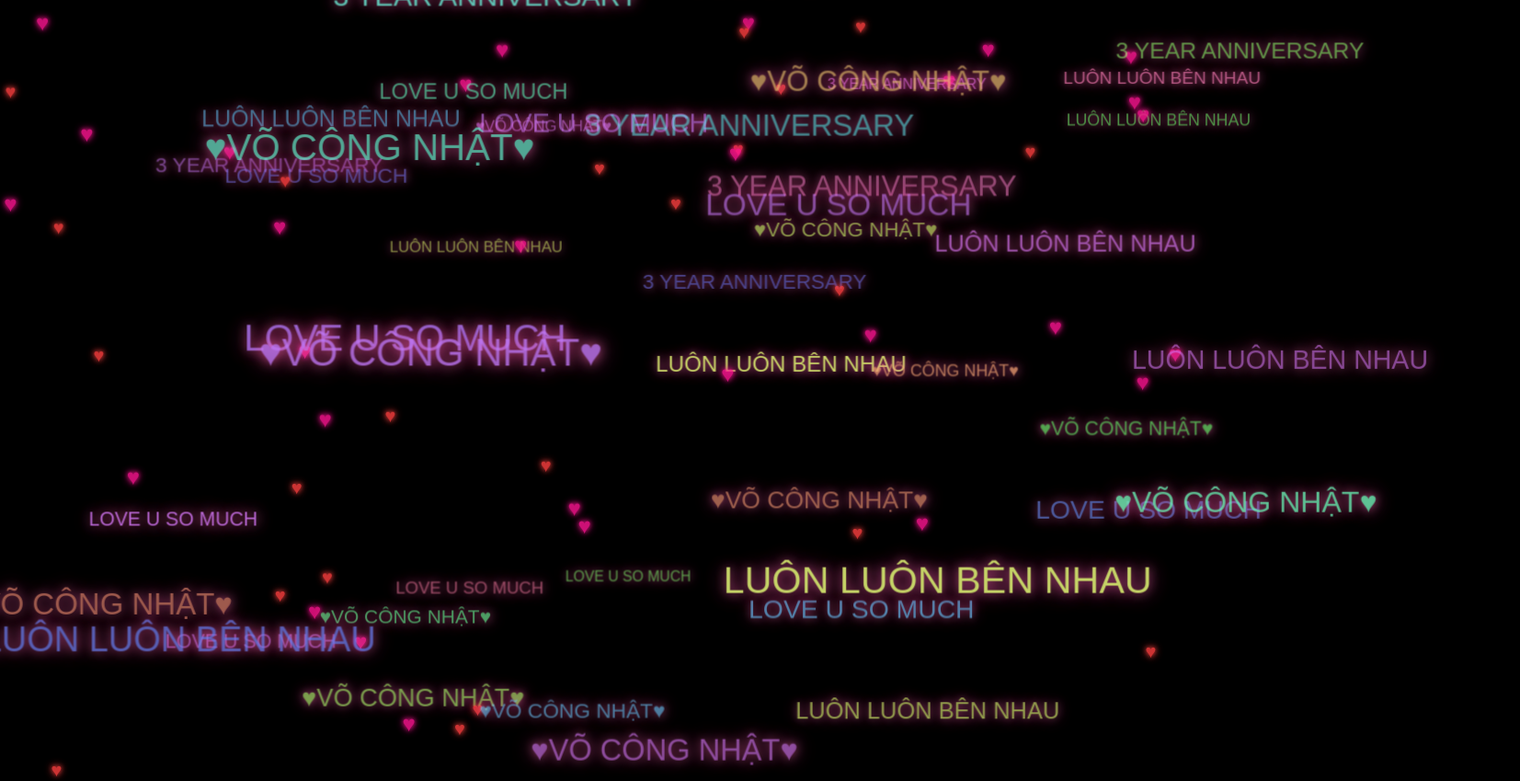
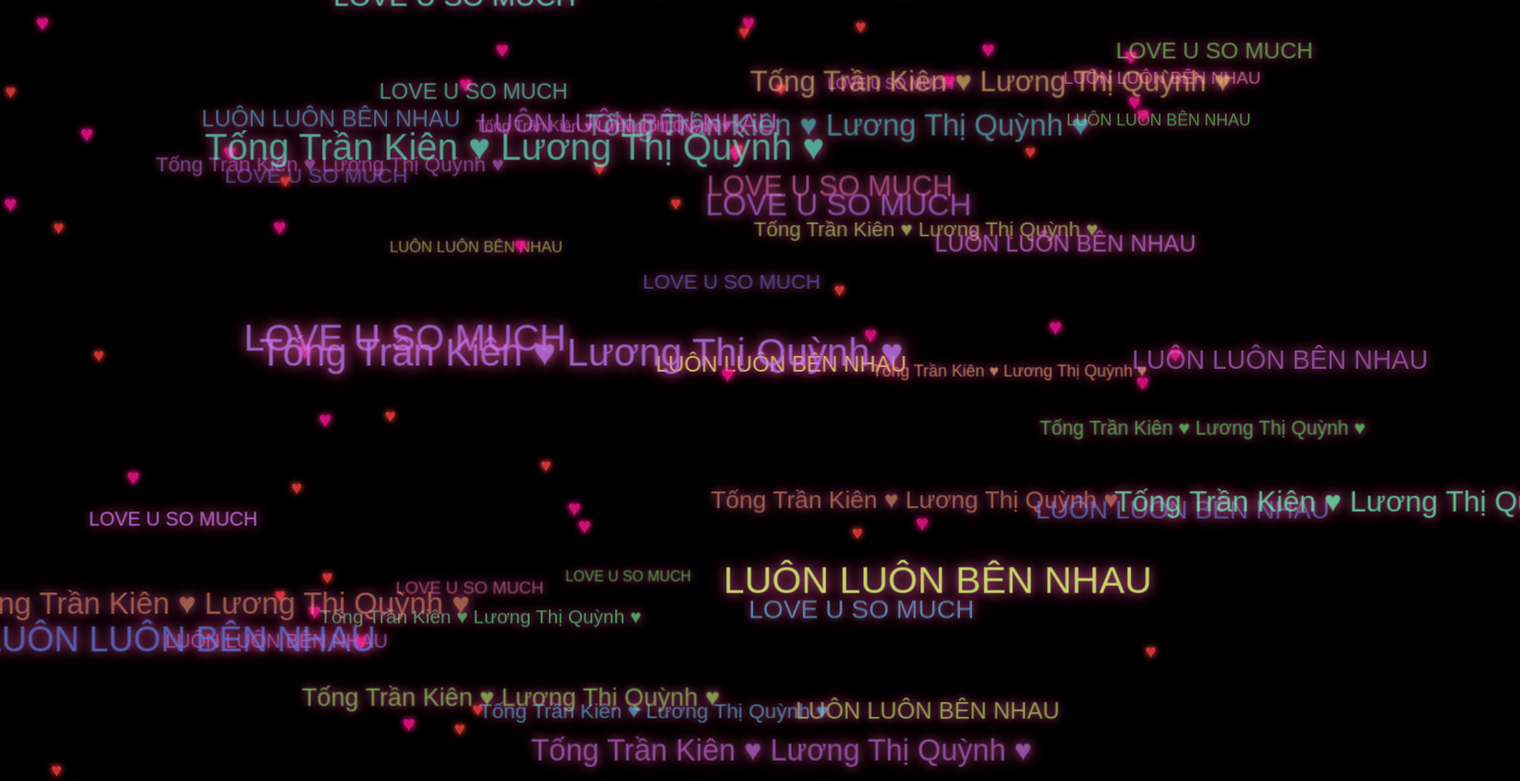
Before and after one commit to tongtrankien1605/anhyeuem, a plain HTML site: page index1.html in a window 1280 px wide. Shown: the whole page at 92% size, 1653 px wide, since content can reach past the window. Drawn offline with Linux system fonts and the light colour scheme.

Commit message:
update code

```diff
--- a/index1.html
+++ b/index1.html
@@ -111,8 +111,8 @@
         const texts = [
             "LUÔN LUÔN BÊN NHAU",
             "LOVE U SO MUCH",
-            "3 YEAR ANNIVERSARY",
-            "♥VÕ CÔNG NHẬT♥"
+
+            "Tống Trần Kiên ♥ Lương Thị Quỳnh ♥"
         ];
 
         const scene = document.getElementById("scene");
```
